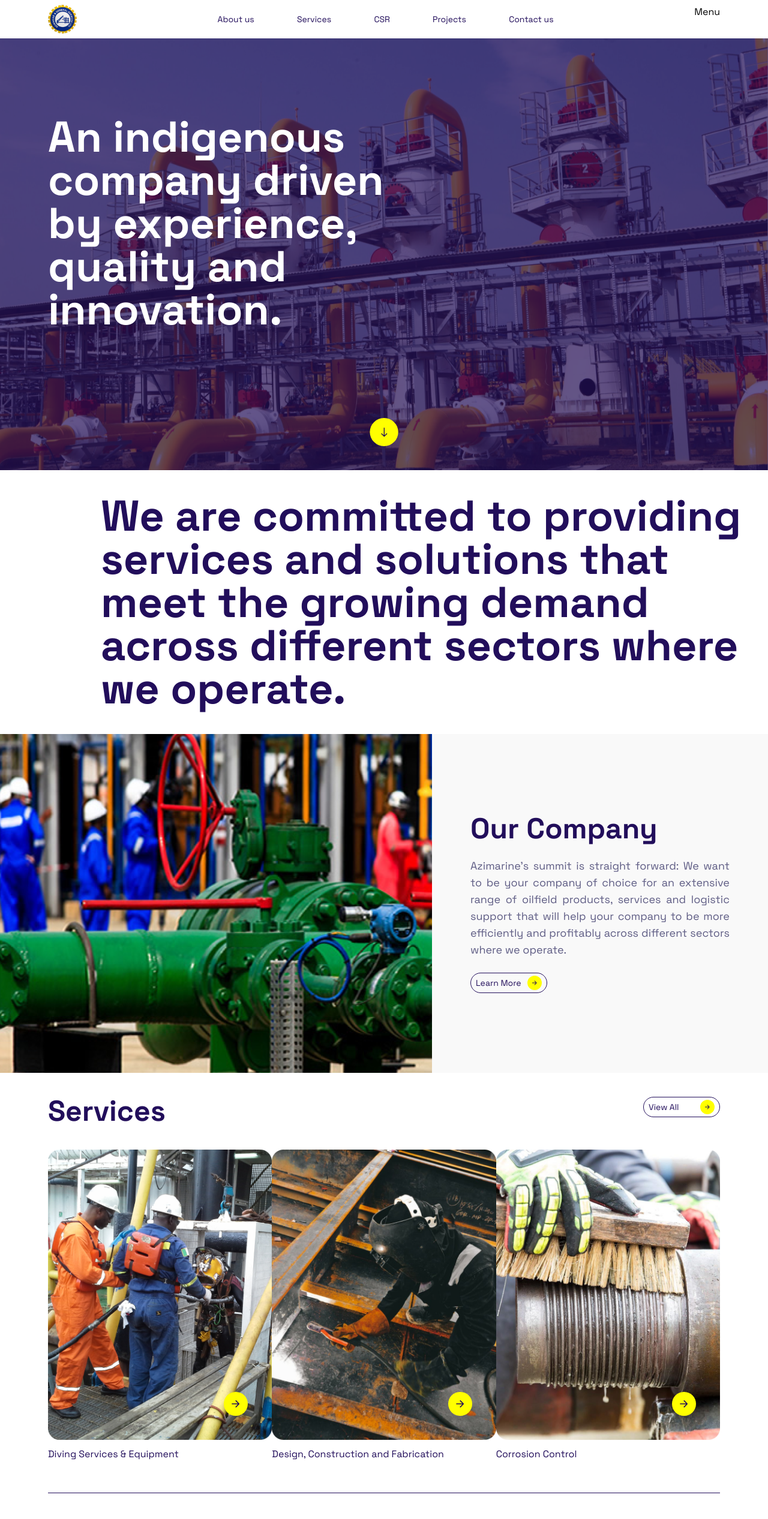
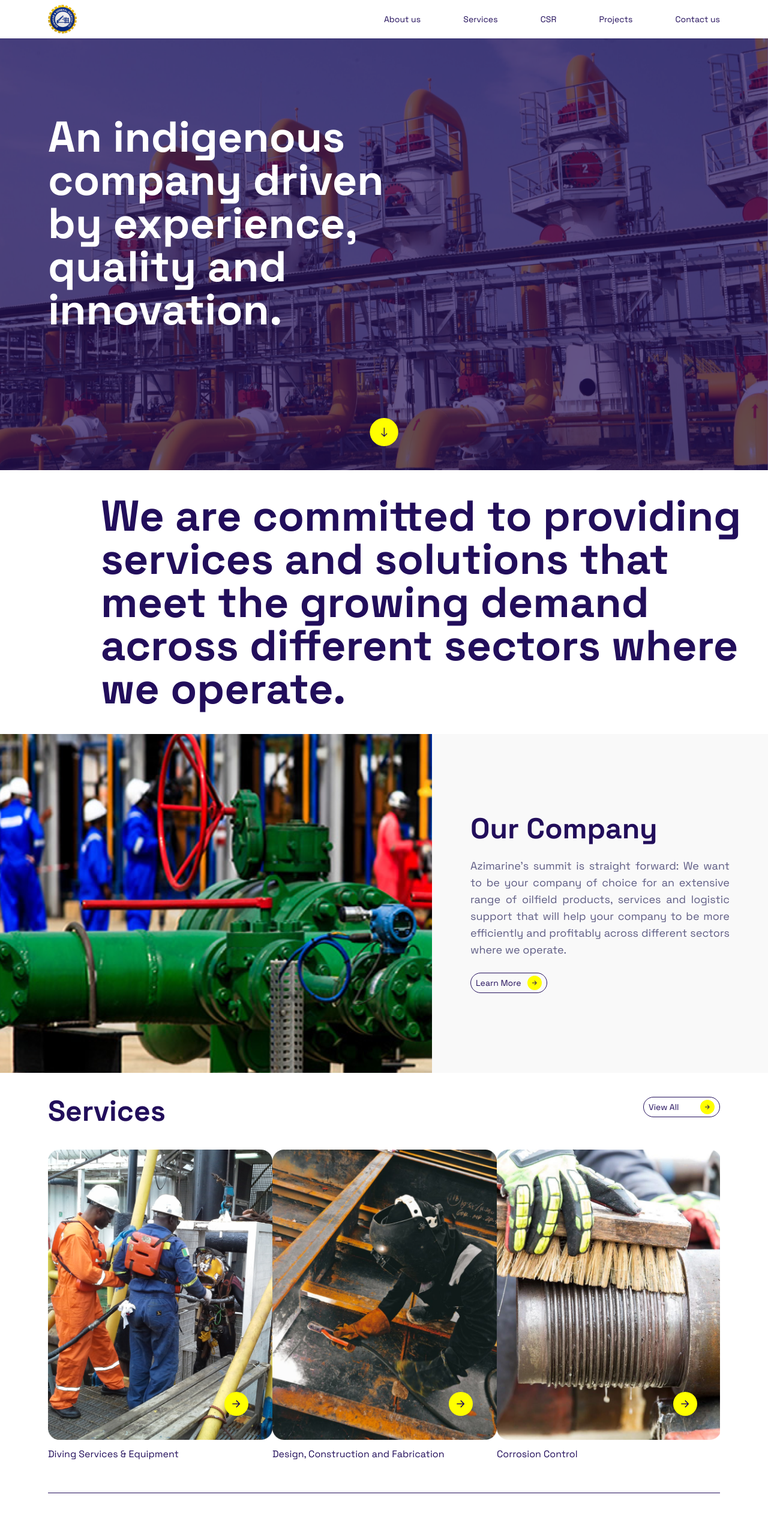
Before and after one commit to Ensio-Creative/azimarine-web, a Next.js app: page / in a window 1280 px wide. Shown: the top 2533 px of the page at 60% size. Built offline with nearby package versions, Linux system fonts and the light colour scheme.

Commit message:
mobile update commit

```diff
--- a/app/components/HeaderNav.jsx
+++ b/app/components/HeaderNav.jsx
@@ -17,7 +17,7 @@ const HeaderNav = () => {
 
   return (
     <header >
-      <div className='flex p-2 lg:px-20 px-6 justify-between'>
+      <div className='flex sm:fixed w-full z-50 bg-white p-2 lg:px-20 px-6 justify-between'>
         <Link href={"/"}>
           <img className='w-12' src="./images/azimarine-logo.png" alt="" />
         </Link>
@@ -28,9 +28,12 @@ const HeaderNav = () => {
           <p className='my-auto'><Link href={"/projects"}>Projects</Link> </p>
           <p className='my-auto'><Link href={"/contact"}>Contact us</Link></p>
         </div>
-        {/* <img onClick={() => openNav()} className='lg:hidden block w-6 burger' src="./images/icons8-hamburger.svg" alt="" /> */}
-        <p onClick={() => openNav()} >Menu</p>
 
+        <div onClick={() => openNav()} className='cursor-pointer flex lg:hidden '>
+          <p className='my-auto text-blue text-lg mr-2'>Menu</p>
+
+          <img className=' w-6 burger' src="./images/bar.svg" alt="" />
+        </div>
         <div id="mySidenav" className='sidenav'>
           <div className="w-[90%] mx-auto">
             <p onClick={() => closeNav()} className="float-right flex text-4xl cursor-pointer"> <p className='text-sm font-bold my-auto'>CLOSE MENU</p> &times;</p>
--- a/app/page.jsx
+++ b/app/page.jsx
@@ -4,10 +4,55 @@ import Link from "next/link";
 import Contact from "./components/Contact";
 import SliderComp from "./components/SliderComp";
 import FrontLayout from "./layout/FrontLayout";
+import Slider from "react-slick";
 
 export default function Home() {
+  const settings = {
+    dots: false,
+    infinite: true,
+    speed: 500,
+    slidesToShow: 3,
+    slidesToScroll: 3,
+    responsive: [
+      {
+        breakpoint: 1024,
+        settings: {
+          slidesToShow: 3,
+          slidesToScroll: 3,
+          infinite: true,
+          dots: false
+        }
+      },
+      {
+        breakpoint: 600,
+        settings: {
+          slidesToShow: 2,
+          slidesToScroll: 2,
+          initialSlide: 2
+        }
+      },
+      {
+        breakpoint: 480,
+        settings: {
+          slidesToShow: 1.1,
+          slidesToScroll: 1
+        }
+      }
+    ]
+  };
   return (
     <FrontLayout>
+      <link
+        rel="stylesheet"
+        type="text/css"
+        charSet="UTF-8"
+        href="https://cdnjs.cloudflare.com/ajax/libs/slick-carousel/1.8.1/slick.min.css"
+      />
+      <link
+        rel="stylesheet"
+        type="text/css"
+        href="https://cdnjs.cloudflare.com/ajax/libs/slick-carousel/1.8.1/slick-theme.min.css"
+      />
       <SliderComp />
       <section className="bg-[#F9F9F9] lg:flex">
         <img className="" src="./images/our-company.png" alt="" />
@@ -33,28 +78,30 @@ export default function Home() {
             </button>
           </Link>
         </div>
-        <div className="lg:flex justify-between my-10">
-          <div>
+        <div className=" my-10">
+          <Slider {...settings}>
+            <div className="sm:px-4">
               <div className="relative">
                 <img src="./images/service1.png" alt="" />
                 <img src="./images/arrow-right.svg" className="absolute bottom-10 right-10 w-10" alt="" />
               </div>
               <p className="text-blue my-3">Diving Services & Equipment</p>
             </div>
-          <div>
+            <div className="sm:px-4">
               <div className="relative">
                 <img src="./images/service2.png" alt="" />
                 <img src="./images/arrow-right.svg" className="absolute bottom-10 right-10 w-10" alt="" />
               </div>
               <p className="text-blue my-3">Design, Construction and Fabrication</p>
             </div>
-          <div>
+            <div className="sm:px-4">
               <div className="relative">
                 <img src="./images/service3.png" alt="" />
                 <img src="./images/arrow-right.svg" className="absolute bottom-10 right-10 w-10" alt="" />
               </div>
               <p className="text-blue my-3">Corrosion Control</p>
             </div>
+          </Slider>
         </div>
       </section>
       <section className="lg:mx-20 mx-6 my-10">
--- a/package.json
+++ b/package.json
@@ -13,7 +13,8 @@
     "next": "14.0.3",
     "react": "^18",
     "react-dom": "^18",
-    "react-fast-marquee": "^1.6.2"
+    "react-fast-marquee": "^1.6.2",
+    "react-slick": "^0.29.0"
   },
   "devDependencies": {
     "autoprefixer": "^10.0.1",
```
Also changed, not shown: public/images/bar.svg (added), 1 other file (tests, documents, lock files or other folders). Lines whose indentation alone changed are shown as unchanged.
